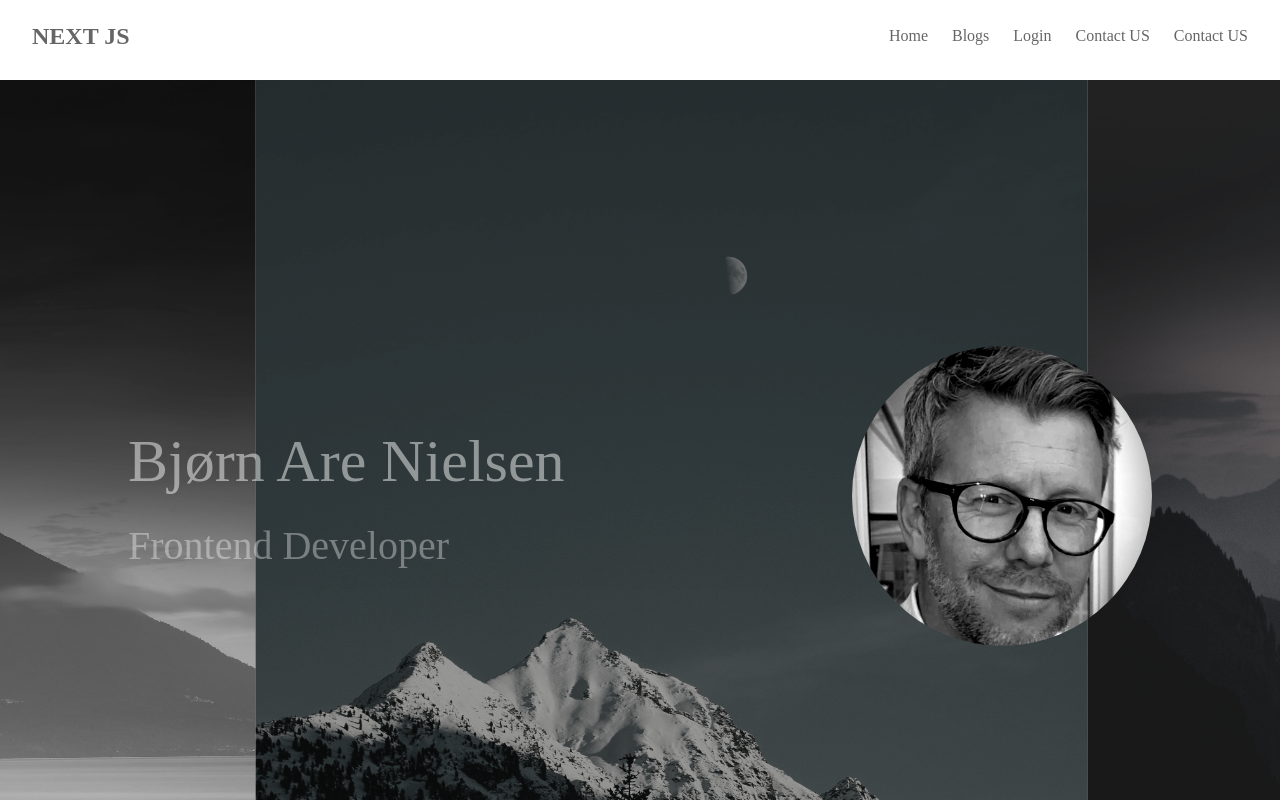
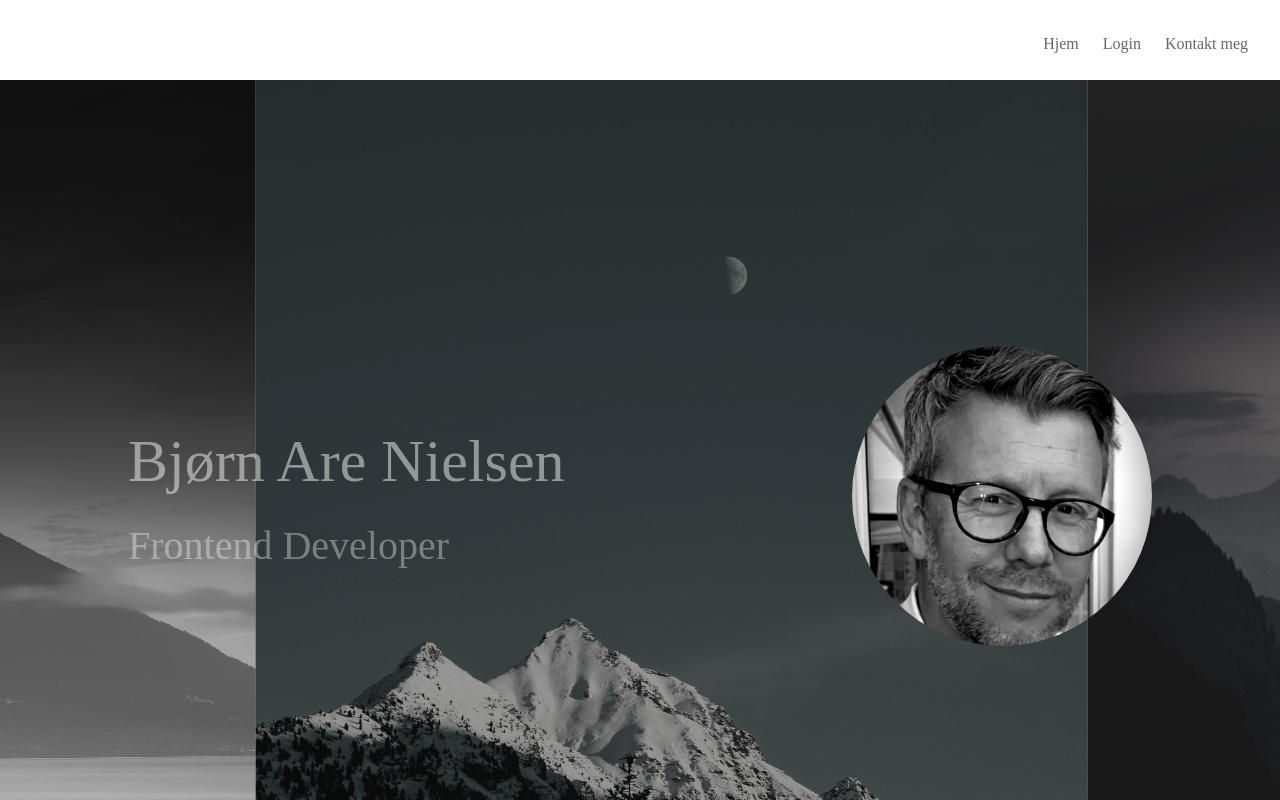
Before and after one commit to bare74/remult_app, a Next.js app: page / in a window 1280 px wide. Shown: the top 800 px of the page. Built offline with nearby package versions, Linux system fonts and the light colour scheme; no server answers.

Commit message:
Styling navbar

```diff
--- a/src/components/Navbar.tsx
+++ b/src/components/Navbar.tsx
@@ -20,7 +20,7 @@ export default function Home() {
           <div>
             <div className="flex items-center justify-between py-3 md:py-5 md:block">
               <a href="#">
-                <h2 className="text-2xl text-black font-bold">NEXT JS</h2>
+                <h2 className="text-2xl text-black font-bold"></h2>
               </a>
               <div className="md:hidden">
                 <button
@@ -62,19 +62,14 @@ export default function Home() {
           </div>
           <div className="navBar">
             <div
-              className={`flex-1 justify-self-center pb-3 mt-8 md:block md:pb-0 md:mt-0 ${
+              className={`flex-1 justify-self-center pb-3 mt-8 md:block md:pb-0 md:mt-8 ${
                 navbar ? "block" : "hidden"
               }`}
             >
               <ul className="items-center justify-center space-y-8 md:flex md:space-x-6 md:space-y-0">
                 <li className="text-black">
                   <Link href="/">
-                    <p>Home</p>
-                  </Link>
-                </li>
-                <li className="text-black">
-                  <Link href="/blogs">
-                    <p>Blogs</p>
+                    <p>Hjem</p>
                   </Link>
                 </li>
                 <li className="text-black">
@@ -84,12 +79,7 @@ export default function Home() {
                 </li>
                 <li className="text-black">
                   <Link href="/contact">
-                    <p>Contact US</p>
-                  </Link>
-                </li>
-                <li className="text-black">
-                  <Link href="/contact">
-                    <p>Contact US</p>
+                    <p>Kontakt meg</p>
                   </Link>
                 </li>
               </ul>
```
